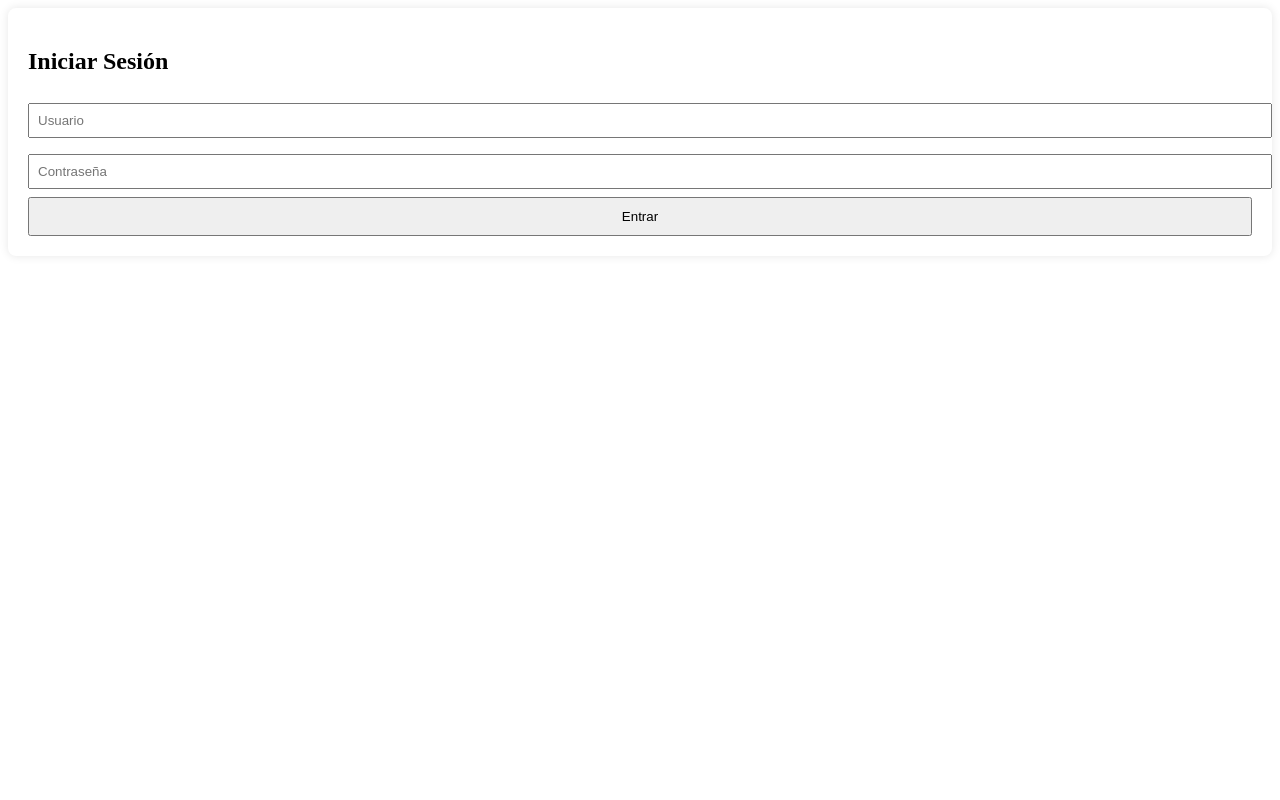
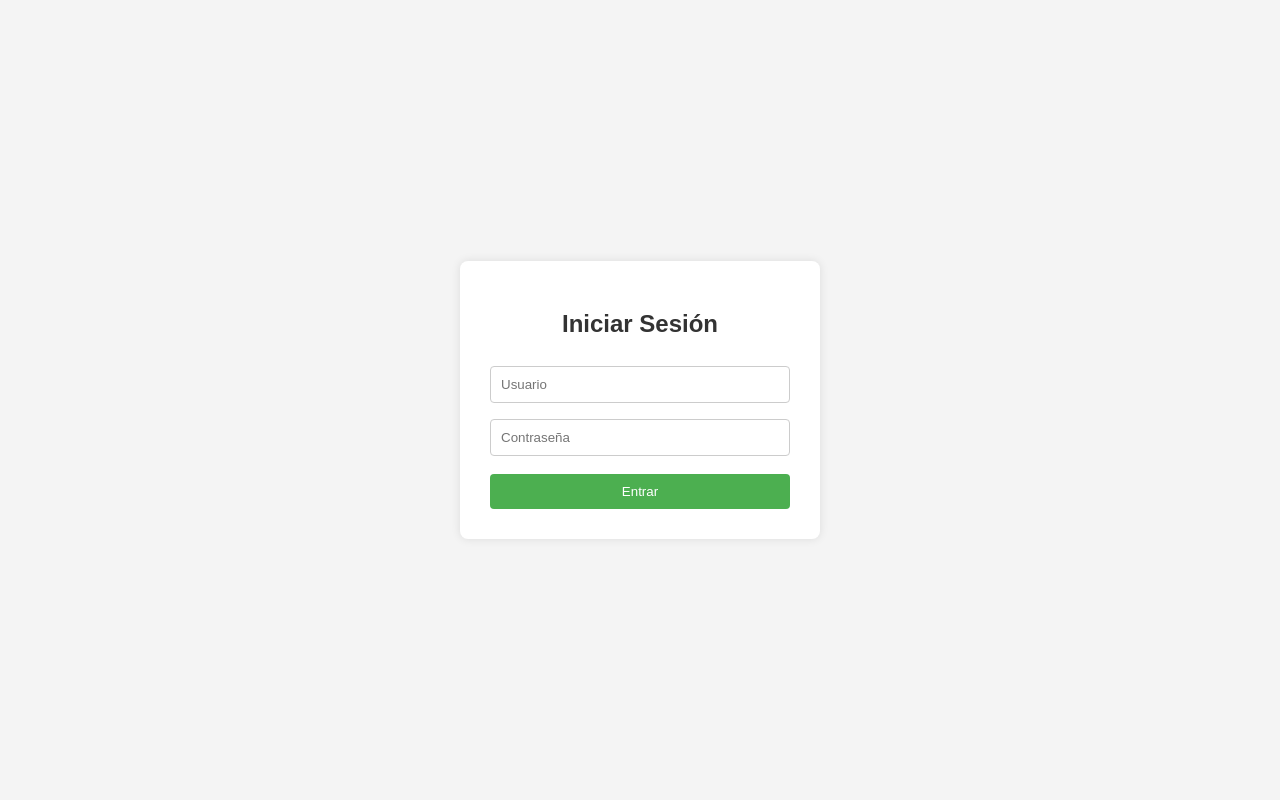
Before and after one commit to wjara2594-sudo/mi-app-flask, a Flask app: page /login in a window 1280 px wide. Run offline with Flask 3, Linux system fonts and the light colour scheme.

Commit message:
Update Dise.css

```diff
--- a/static/Dise.css
+++ b/static/Dise.css
@@ -1,9 +1,3 @@
-<!DOCTYPE html>
-<html lang="es">
-<head>
-<meta charset="UTF-8">
-<title>Login</title>
-<style>
 body {
     font-family: Arial, sans-serif;
     display: flex;
@@ -11,30 +5,43 @@ body {
     align-items: center;
     height: 100vh;
     background: #f4f4f4;
+    margin: 0;
 }
+
 form {
     background: white;
-    padding: 20px;
+    padding: 30px;
     border-radius: 8px;
     box-shadow: 0 0 10px rgba(0,0,0,0.1);
+    width: 300px;
 }
+
+h2 {
+    text-align: center;
+    margin-bottom: 20px;
+    color: #333;
+}
+
 input {
     width: 100%;
     margin: 8px 0;
-    padding: 8px;
+    padding: 10px;
+    border: 1px solid #ccc;
+    border-radius: 4px;
+    box-sizing: border-box;
 }
+
 button {
     width: 100%;
     padding: 10px;
+    background-color: #4CAF50;
+    color: white;
+    border: none;
+    border-radius: 4px;
+    cursor: pointer;
+    margin-top: 10px;
 }
-</style>
-</head>
-<body>
-<form method="POST" action="/login">
-    <h2>Iniciar Sesión</h2>
-    <input type="text" name="username" placeholder="Usuario" required>
-    <input type="password" name="password" placeholder="Contraseña" required>
-    <button type="submit">Entrar</button>
-</form>
-</body>
-</html>
+
+button:hover {
+    background-color: #45a049;
+}
```
